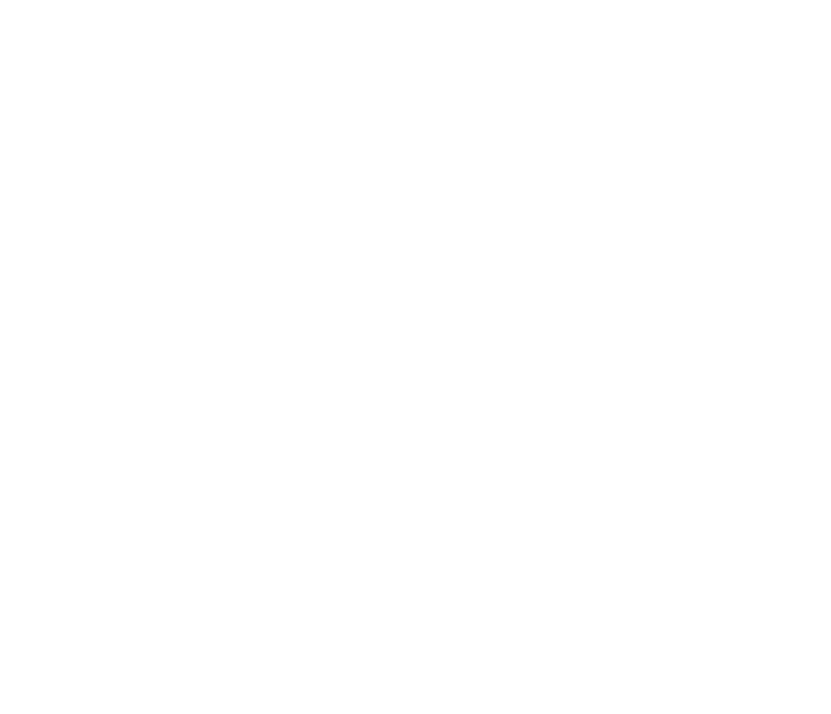
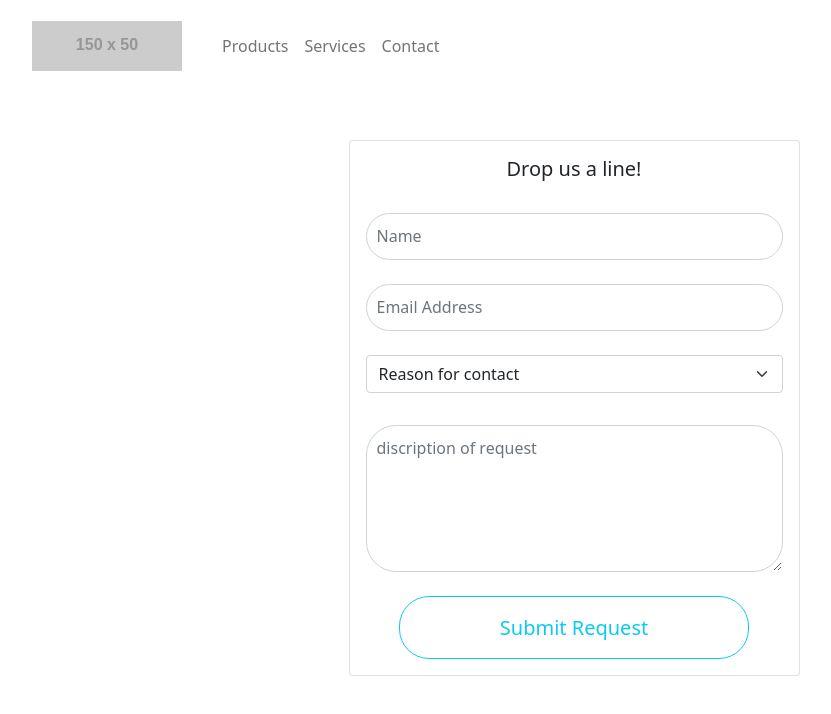
Before and after one commit to benklinton/Ethics-Project, a React (Create React App) app: page /contact in a window 1280 px wide. Before the commit this address had no page. Shown: the top 714 px of the page, without its empty margins (66-897 px from the left). Built offline with nearby package versions, Linux system fonts and the light colour scheme.

Commit message:
added contact page

```diff
--- a/src/App.js
+++ b/src/App.js
@@ -3,6 +3,7 @@
 import Services from "./pages/Services"
 import Products from "./pages/Products"
 import { Routes, Route, Link } from "react-router-dom";
+import ContactPage from "./pages/Contact";
 
 function App() {
   return (
@@ -10,6 +11,7 @@
   <Route path="/" element={<Home />} />
   <Route path="/services" element={<Services />} />
   <Route path="/products" element={<Products />} />
+  <Route path="/contact" element={<ContactPage />}/>
 </Routes>
   );
 }
--- a/src/components/about/index.js
+++ b/src/components/about/index.js
@@ -24,15 +24,15 @@
                 up with companies all over the world to give you a one of a kind experince. Dont have what you are looking for? Send us a requset and a dedicated team will scoure the
                 earth for your product. Are you a vendor that wants to sell your products to the world? We are more then happy to work with you and make setting up an account with us simple
                 and easy. When it comes to ethics nothing is out of reach.</p>
-                <Button className="request-button request-button-color">Submit a Request</Button>
-                <Button className="request-button request-button-color">Become a Vendor</Button>
+                <Button className="request-button request-button-color" href="/contact">Submit a Request</Button>
+                <Button className="request-button request-button-color" href="/contact">Become a Vendor</Button>
                 </Col>
             </Row>
             <Row>
                 <h1 className="about-header">What They Say</h1>
                 <Col lg={4}><Image src="/images/testimonal.jpg" className="testimonal-images image-size"/><p className="testimonals">Every since I made the switch ain't nothing changed</p></Col>
                 <Col lg={4}><Image src="https://www.placecage.com/200/200"className="testimonal-images"/><p className="testimonals">Not only did Ethics Inc save my life but my marraige as well</p></Col>
-                <Col lg={4}><Image src="/images/testimonal-2.jpg"className="testimonal-images"/><p className="testimonals">9 out of 10 Ethics professors recomend Ethics Inc</p></Col>
+                <Col lg={4}><Image src="/images/testimonal-2.jpg"className="testimonal-images"/><p className="testimonals">1 out of 10 Ethics professors recomend Ethics Inc</p></Col>
             </Row>
         </Container>
 
--- /dev/null
+++ b/src/components/contact/index.js
@@ -0,0 +1,39 @@
+import React from "react";
+import "./style.css";
+import { Container } from "react-bootstrap";
+import { Row } from "react-bootstrap";
+import { Col } from "react-bootstrap";
+import { Card } from "react-bootstrap";
+import { Form } from "react-bootstrap";
+import { Button } from "react-bootstrap";
+
+function Contact() {
+    return (
+        <Container>
+            <Row>
+                <Col lg={5} mx-auto className="page-center">
+                    <Card className="contact-card my-5">
+                <Card.Body>
+                    <Card.Title className="text-center text-margin">Drop us a line!</Card.Title>
+                    <Form className="contact-form">
+                        <Form.Control type="text" placeholder="Name" className="input-style" />
+                        <Form.Control type="text" placeholder="Email Address" className="input-style" />
+                        <Form.Select aria-label="default select example">
+                            <option>Reason for contact</option>
+                            <option value='1'> General questions</option>
+                            <option value='2'> Become a vendor</option>
+                            <option value='3'> Submit a product request</option>
+                        </Form.Select>
+                        <Form.Control placeholder="discription of request" className="input-style input-margin" as="textarea" rows={5} />
+                        <Button variant="outline-info" className="submit-button" type="sumbit">Submit Request</Button>
+                    </Form>
+                </Card.Body>
+                </Card>
+
+                </Col>
+            </Row>
+        </Container>
+    )
+}
+
+export default Contact;
--- /dev/null
+++ b/src/components/contact/style.css
@@ -0,0 +1,35 @@
+.page-center {
+    display: block;
+    margin-left: auto;
+    margin-right: auto;
+}
+
+.contact-card {
+    margin-bottom: 2rem;
+    font-size: 1.5rem;
+}
+
+.input-style {
+    border-radius: 30px;
+    padding: 10px;
+    line-height: 25px;
+    margin-bottom: 1.5rem;
+}
+
+.input-margin {
+    margin-top: 2rem;
+}
+
+.text-margin {
+    margin-bottom: 2rem;
+}
+
+.submit-button {
+    display: block;
+    margin-left: auto;
+    margin-right: auto;
+    border-radius: 30px;
+    padding: 18px 100px;
+    font-size: 20px;
+    line-height: 25px;
+}
--- a/src/components/service-cards/index.js
+++ b/src/components/service-cards/index.js
@@ -9,10 +9,10 @@
         <Container className="h-50">
             <Row className="h-100">
                <Col lg={4}>
-               <img src={props.img}></img>
+               <img className="margin-top" src={props.img}></img>
                </Col>
                <Col lg={4}>
-               <h2>{props.title}</h2>
+               <h2 className="margin-top">{props.title}</h2>
                <p>{props.description}</p>
                </Col>
             </Row>
--- a/src/components/service-cards/style.css
+++ b/src/components/service-cards/style.css
@@ -0,0 +1,8 @@
+.margin-top {
+    margin-top: 2rem;
+
+}
+
+.margin-bottom {
+    margin-bottom: 2rem;
+}
--- /dev/null
+++ b/src/pages/Contact.js
@@ -0,0 +1,14 @@
+import React from "react";
+import Navigation from "../components/navbar";
+import Contact from "../components/contact";
+
+function ContactPage() {
+    return (
+        <>
+        <Navigation/>
+        <Contact/>
+        </>
+    )
+}
+
+export default ContactPage;
```
